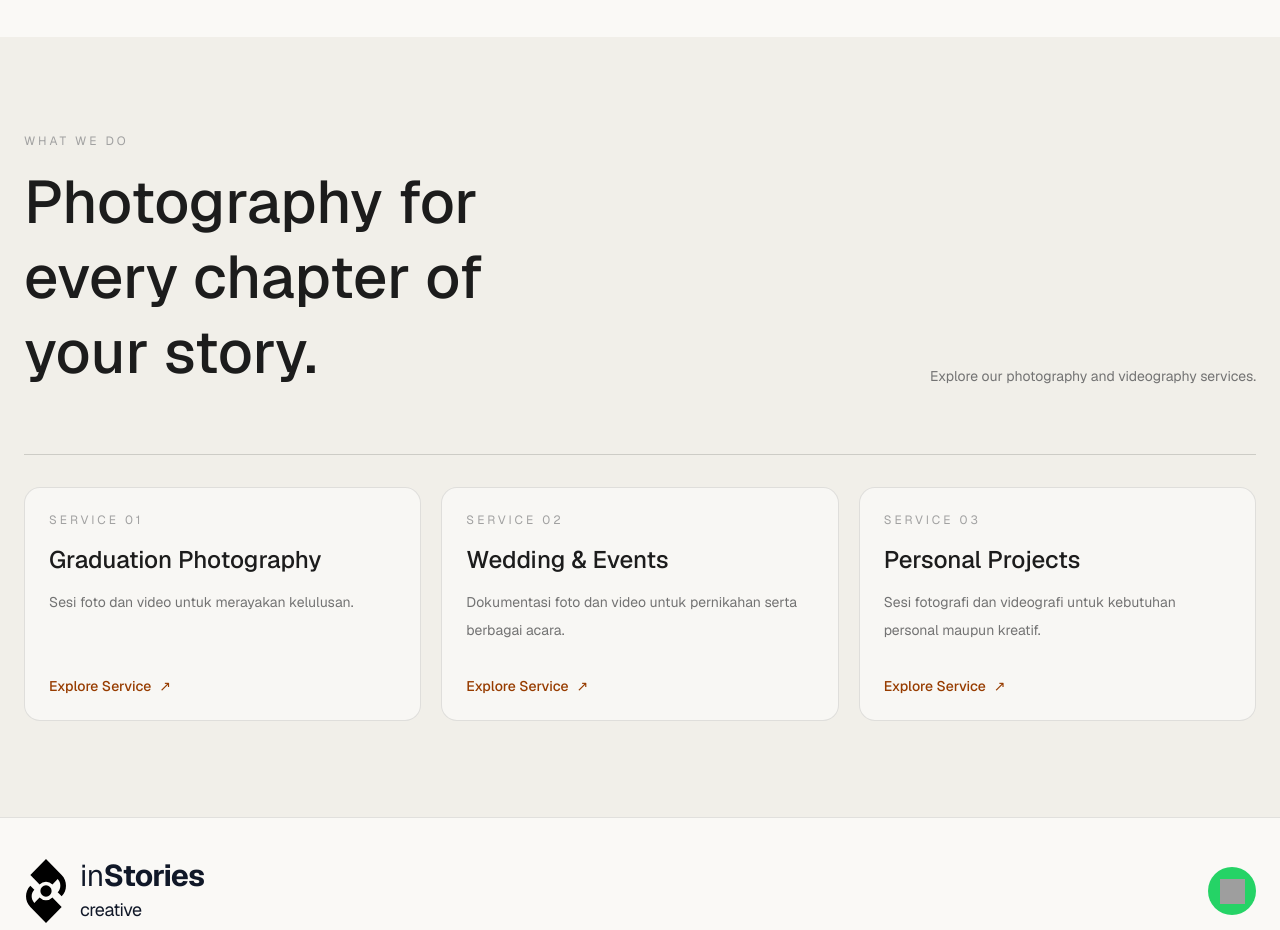
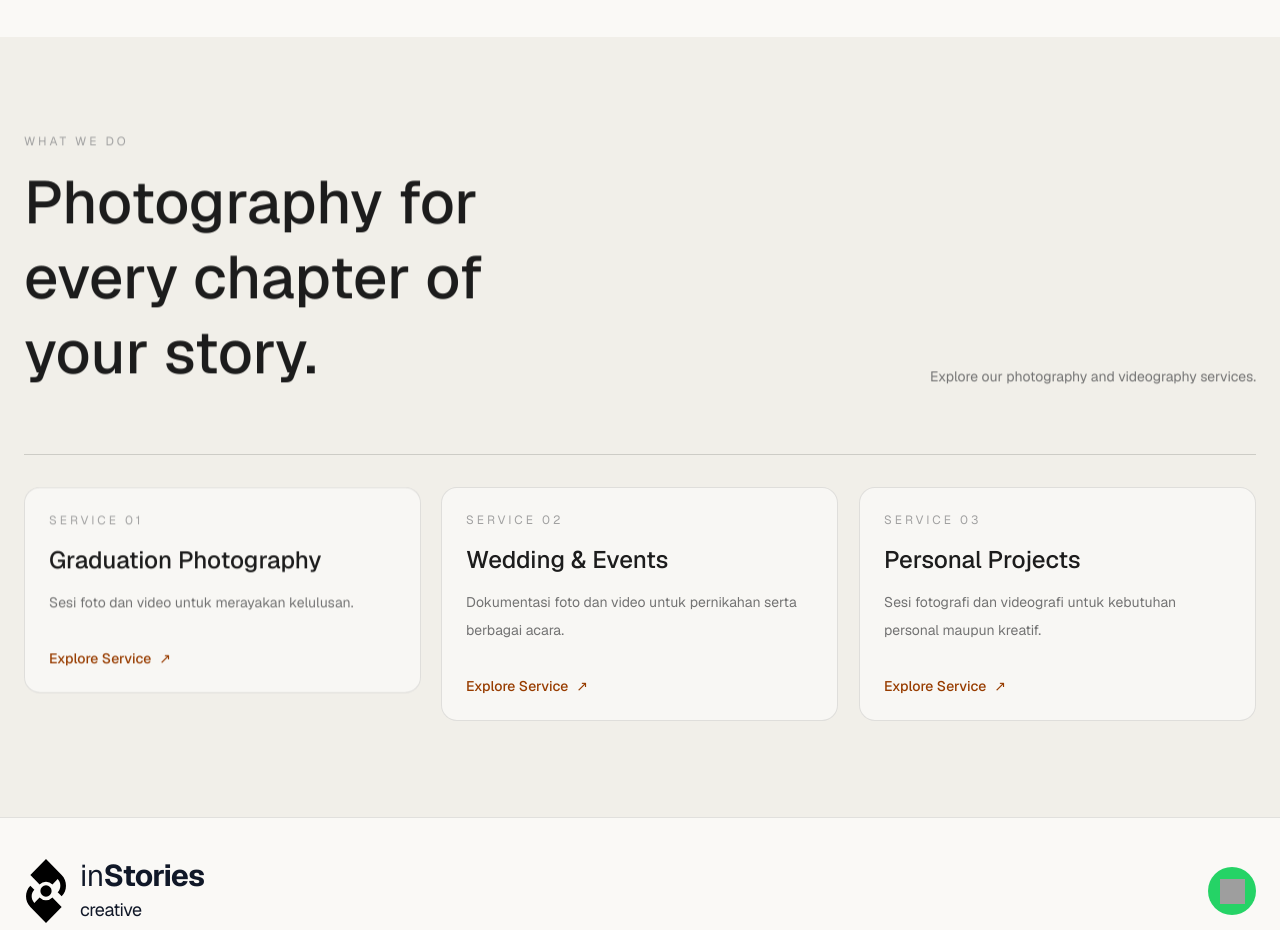
Before and after one commit to abazic/Pilihin-App, a Next.js app: page / in a window 1280 px wide. Shown: the part 1280-2210 px from the top of the page. Built offline with nearby package versions, Linux system fonts and the light colour scheme; no server answers; the database is empty; grey boxes are pictures that could not be loaded; a web font is replaced by a local one.

Commit message:
Animate service text on scroll

```diff
--- a/app/page.tsx
+++ b/app/page.tsx
@@ -204,13 +204,13 @@ const whatsappContactUrl = `${whatsappUrl}?text=${whatsappMessage}`;
 
 
 <section id="services" className="bg-[#f1efe9] dark:bg-[#1c1c19] px-6 py-24">
-  <div className="mx-auto max-w-7xl"><p className="text-xs uppercase tracking-[0.25em] text-neutral-400">What We Do</p>
-    <div className="mt-4 flex flex-col justify-between gap-6 md:flex-row md:items-end"><h2 className="max-w-xl text-4xl font-medium leading-tight md:text-6xl">Photography for every chapter of your story.</h2><p className="max-w-sm text-sm leading-7 text-neutral-500">Explore our photography and videography services.</p></div>
+  <div className="mx-auto max-w-7xl"><ScrollReveal><div><p className="text-xs uppercase tracking-[0.25em] text-neutral-400">What We Do</p>
+    <div className="mt-4 flex flex-col justify-between gap-6 md:flex-row md:items-end"><h2 className="max-w-xl text-4xl font-medium leading-tight md:text-6xl">Photography for every chapter of your story.</h2><p className="max-w-sm text-sm leading-7 text-neutral-500">Explore our photography and videography services.</p></div></div></ScrollReveal>
     <div className="mt-16 grid gap-5 border-t border-black/15 pt-8 sm:grid-cols-2 lg:grid-cols-3 dark:border-white/15">
-      {normalizedPricelist.filter((service:any)=>service.showInService!==false).map((service:any,index:number)=><Link key={service.id} href={`/pricelist?service=${encodeURIComponent(service.id)}`} className="group flex min-h-48 flex-col justify-between rounded-2xl border border-black/10 bg-white/50 p-6 transition duration-300 hover:-translate-y-1 hover:border-amber-700/50 hover:bg-white dark:border-white/10 dark:bg-white/[0.03] dark:hover:bg-white/[0.06]">
+      {normalizedPricelist.filter((service:any)=>service.showInService!==false).map((service:any,index:number)=><ScrollReveal key={service.id} delay={index*100}><Link href={`/pricelist?service=${encodeURIComponent(service.id)}`} className="group flex min-h-48 flex-col justify-between rounded-2xl border border-black/10 bg-white/50 p-6 transition duration-300 hover:-translate-y-1 hover:border-amber-700/50 hover:bg-white dark:border-white/10 dark:bg-white/[0.03] dark:hover:bg-white/[0.06]">
         <div><p className="text-xs uppercase tracking-[0.25em] text-neutral-400">Service {String(index+1).padStart(2,'0')}</p><h3 className="mt-4 text-2xl font-medium transition-colors group-hover:text-amber-800 dark:group-hover:text-amber-400">{service.title}</h3>{service.description&&<p className="mt-3 text-sm leading-7 text-neutral-500">{service.description}</p>}</div>
         <span className="mt-8 inline-flex items-center gap-2 text-sm font-medium text-amber-800 dark:text-amber-400">Explore Service <span aria-hidden="true">↗</span></span>
-      </Link>)}
+      </Link></ScrollReveal>)}
     </div>
   </div>
 </section>
```
